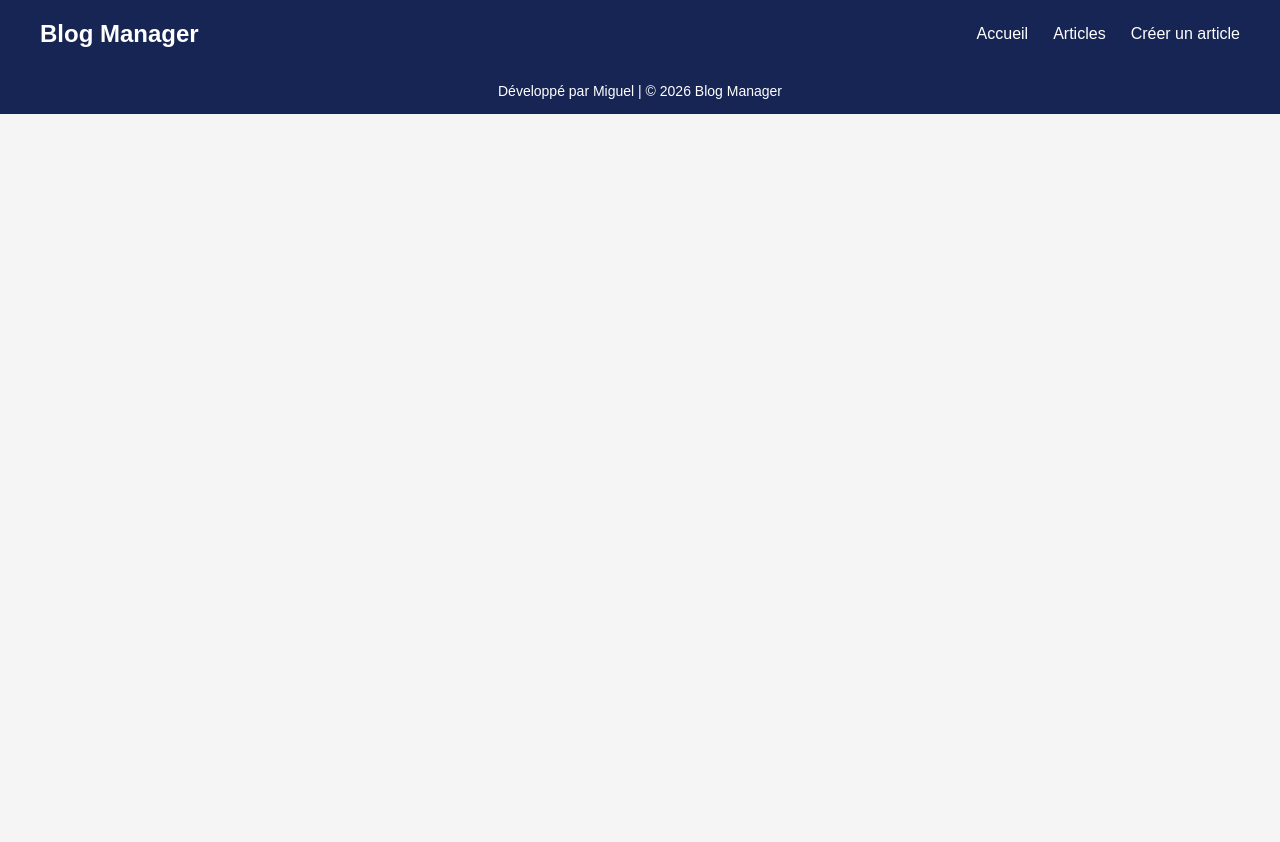
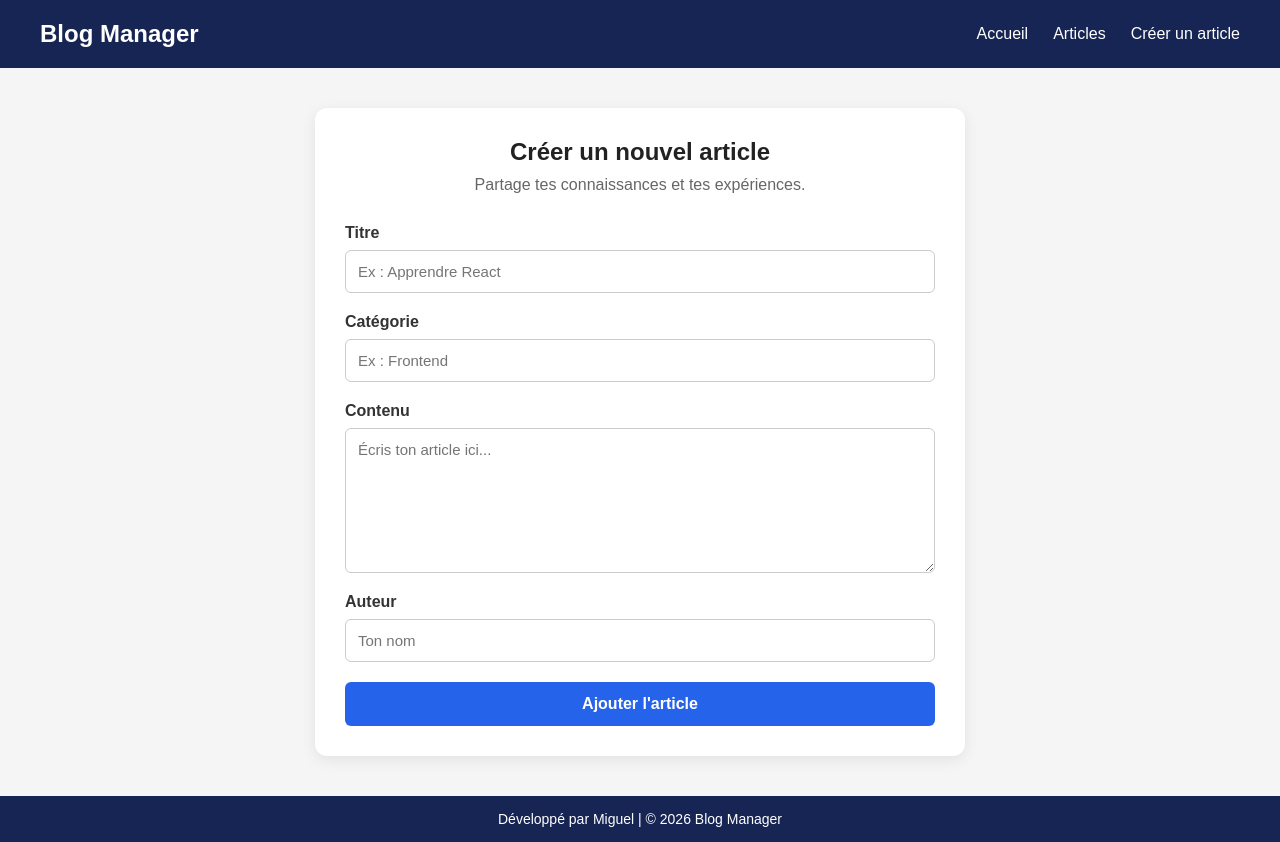
Before and after one commit to kouleu-miguel/Projet_React, a React (Vite) app in the folder blog-manager/: page /new in a window 1280 px wide. Before the commit the page ends 800 px from the top, so only its background shows below. Built offline with nearby package versions, Linux system fonts and the light colour scheme.

Commit message:
ajout articles

```diff
--- a/blog-manager/src/App.tsx
+++ b/blog-manager/src/App.tsx
@@ -1,3 +1,5 @@
+
+import { useState } from "react";
 import { Routes, Route } from "react-router-dom";
 
 import Header from "./components/Header";
@@ -6,8 +8,21 @@ import Footer from "./components/Footer";
 import HomePage from "./pages/HomePage";
 import ArticlesPage from "./pages/ArticlesPage";
 import ArticleDetailPage from "./pages/ArticleDetailPage";
+import NewArticlePage from "./pages/NewArticlePage";
 
-export default function App() {
+import { articles } from "./types/article";
+import type { Article } from "./types/article";
+
+function App() {
+  const [articleList, setArticleList] = useState<Article[]>(articles);
+
+  function handleAddArticle(newArticle: Article) {
+    setArticleList((previousArticles) => [
+      ...previousArticles,
+      newArticle,
+    ]);
+  }
+
   return (
     <div className="app">
       <Header />
@@ -15,11 +30,19 @@ export default function App() {
       <Routes>
         <Route path="/" element={<HomePage />} />
 
-        <Route path="/articles" element={<ArticlesPage />} />
+        <Route
+          path="/articles"
+          element={<ArticlesPage articles={articleList} />}
+        />
 
         <Route
           path="/articles/:id"
-          element={<ArticleDetailPage />}
+          element={<ArticleDetailPage articles={articleList} />}
+        />
+
+        <Route
+          path="/new"
+          element={<NewArticlePage onAddArticle={handleAddArticle} />}
         />
       </Routes>
 
@@ -27,3 +50,5 @@ export default function App() {
     </div>
   );
 }
+
+export default App;
--- a/blog-manager/src/index.css
+++ b/blog-manager/src/index.css
@@ -95,3 +95,94 @@ body {
   color: inherit;
   display: block;
 }
+
+.new-article-page {
+  padding: 40px 20px;
+}
+
+.form-container {
+  max-width: 650px;
+  margin: 0 auto;
+  padding: 30px;
+  background-color: #ffffff;
+  border-radius: 12px;
+  box-shadow: 0 4px 15px rgba(0, 0, 0, 0.08);
+}
+
+.form-container h2 {
+  text-align: center;
+  margin-bottom: 10px;
+  color: #222222;
+}
+
+.form-description {
+  text-align: center;
+  color: #666666;
+  margin-bottom: 30px;
+}
+
+.article-form {
+  display: flex;
+  flex-direction: column;
+  gap: 20px;
+}
+
+.form-group {
+  display: flex;
+  flex-direction: column;
+  gap: 8px;
+}
+
+.form-group label {
+  font-weight: 600;
+  color: #333333;
+}
+
+.form-group input,
+.form-group textarea {
+  width: 100%;
+  padding: 12px;
+  border: 1px solid #cccccc;
+  border-radius: 6px;
+  font-size: 15px;
+  font-family: inherit;
+  box-sizing: border-box;
+  outline: none;
+  transition: border-color 0.2s;
+}
+
+.form-group input:focus,
+.form-group textarea:focus {
+  border-color: #2563eb;
+}
+
+.form-group textarea {
+  resize: vertical;
+}
+
+.submit-button {
+  padding: 13px;
+  border: none;
+  border-radius: 6px;
+  background-color: #2563eb;
+  color: white;
+  font-size: 16px;
+  font-weight: 600;
+  cursor: pointer;
+  transition: background-color 0.2s;
+}
+
+.submit-button:hover {
+  background-color: #1d4ed8;
+}
+
+
+@media (max-width: 600px) {
+  .new-article-page {
+    padding: 20px 12px;
+  }
+
+  .form-container {
+    padding: 20px;
+  }
+}
--- /dev/null
+++ b/blog-manager/src/pages/NewArticlePage.tsx
@@ -0,0 +1,99 @@
+import { useState } from "react";
+import { useNavigate } from "react-router-dom";
+import type { FormEvent } from "react";
+import type { Article } from "../types/article";
+
+interface NewArticlePageProps {
+  onAddArticle: (article: Article) => void;
+}
+
+function NewArticlePage({ onAddArticle }: NewArticlePageProps) {
+  const navigate = useNavigate();
+
+  const [title, setTitle] = useState("");
+  const [category, setCategory] = useState("");
+  const [content, setContent] = useState("");
+  const [author, setAuthor] = useState("");
+
+  function handleSubmit(event: FormEvent<HTMLFormElement>) {
+    event.preventDefault();
+
+    const newArticle: Article = {
+      id: crypto.randomUUID(),
+      title: title.trim(),
+      category: category.trim(),
+      content: content.trim(),
+      author: author.trim(),
+      createdAt: new Date().toISOString(),
+    };
+
+    onAddArticle(newArticle);
+    navigate("/articles");
+  }
+
+  return (
+    <main className="new-article-page">
+      <div className="form-container">
+        <h2>Créer un nouvel article</h2>
+        <p className="form-description">
+          Partage tes connaissances et tes expériences.
+        </p>
+
+        <form className="article-form" onSubmit={handleSubmit}>
+          <div className="form-group">
+            <label htmlFor="title">Titre</label>
+            <input
+              id="title"
+              type="text"
+              placeholder="Ex : Apprendre React"
+              value={title}
+              onChange={(event) => setTitle(event.target.value)}
+              required
+            />
+          </div>
+
+          <div className="form-group">
+            <label htmlFor="category">Catégorie</label>
+            <input
+              id="category"
+              type="text"
+              placeholder="Ex : Frontend"
+              value={category}
+              onChange={(event) => setCategory(event.target.value)}
+              required
+            />
+          </div>
+
+          <div className="form-group">
+            <label htmlFor="content">Contenu</label>
+            <textarea
+              id="content"
+              placeholder="Écris ton article ici..."
+              value={content}
+              onChange={(event) => setContent(event.target.value)}
+              rows={7}
+              required
+            />
+          </div>
+
+          <div className="form-group">
+            <label htmlFor="author">Auteur</label>
+            <input
+              id="author"
+              type="text"
+              placeholder="Ton nom"
+              value={author}
+              onChange={(event) => setAuthor(event.target.value)}
+            />
+          </div>
+
+          <button type="submit" className="submit-button">
+            Ajouter l'article
+          </button>
+        </form>
+      </div>
+    </main>
+  );
+}
+
+export default NewArticlePage;
```
Also changed, not shown: blog-manager/src/pages/ArticleDetailPage.tsx (+9 -6 lines), blog-manager/src/pages/ArticlesPage.tsx (+9 -3 lines).
